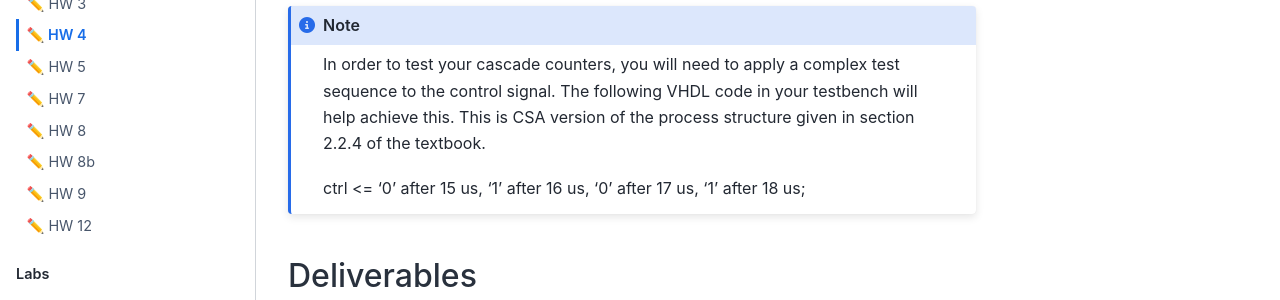
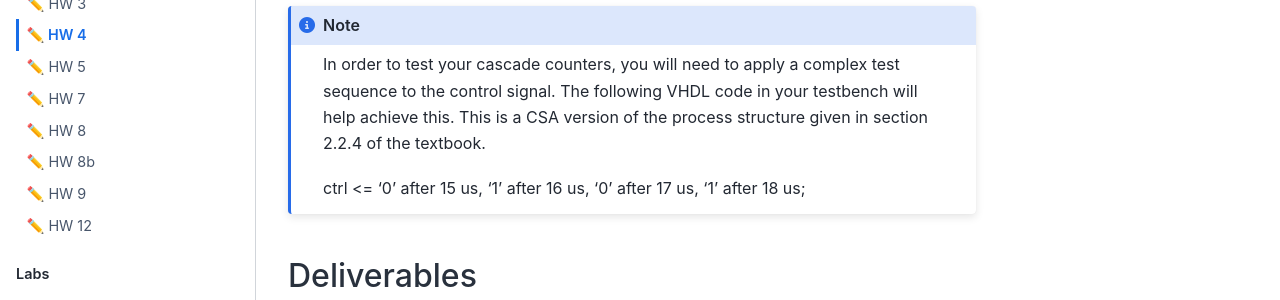
Before and after one commit to USAFA-ECE/ece383, a Jupyter Book: the page built from book/Assignments/homework4.md, in a window 1280 px wide and 900 px high, scrolled down 923 px. Shown: the part 206-506 px from the top of the window. Built offline with Jupyter Book 1.0.4 settings and Sphinx 7.4.7 and the Sphinx Book theme 1.1.4, drawn with Linux system fonts in a browser that asks for light colours; pages that are not in the unit, such as notebooks, are missing from menus.

````diff
--- a/book/Assignments/homework4.md
+++ b/book/Assignments/homework4.md
@@ -37,7 +37,7 @@ Create a testbench called hw4_tb.vhdl.  In this testbench, instantiate a pair of
 value, and the other a most-significant value. When the least-significant counter is going to roll over, the most-significant counter will count up by one. At no other time will the most-significant counter increment.
 
 ```{note}
-In order to test your cascade counters, you will need to apply a complex test sequence to the control signal. The following VHDL code in your testbench will help achieve this. This is CSA version of the
+In order to test your cascade counters, you will need to apply a complex test sequence to the control signal. The following VHDL code in your testbench will help achieve this. This is a CSA version of the
 process structure given in section 2.2.4 of the textbook.
 
 ctrl <= '0' after 15 us, '1' after 16 us, '0' after 17 us, '1' after 18 us;
````
